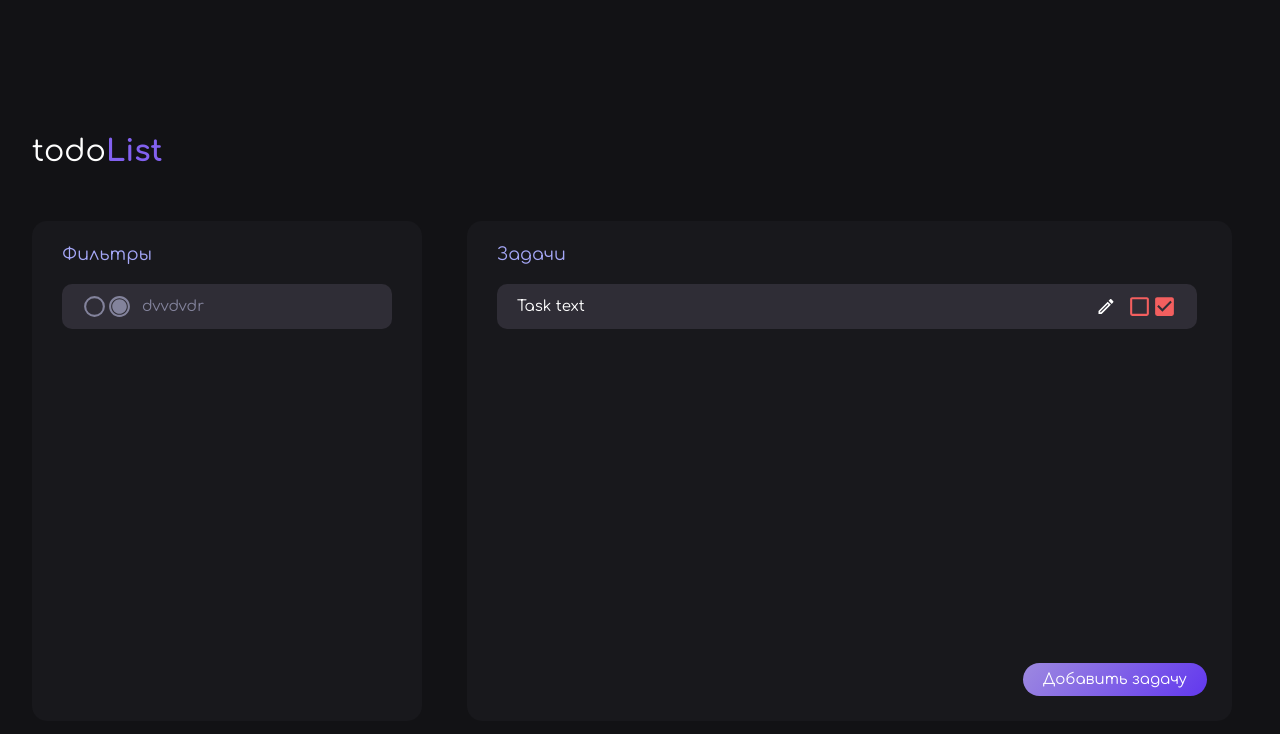
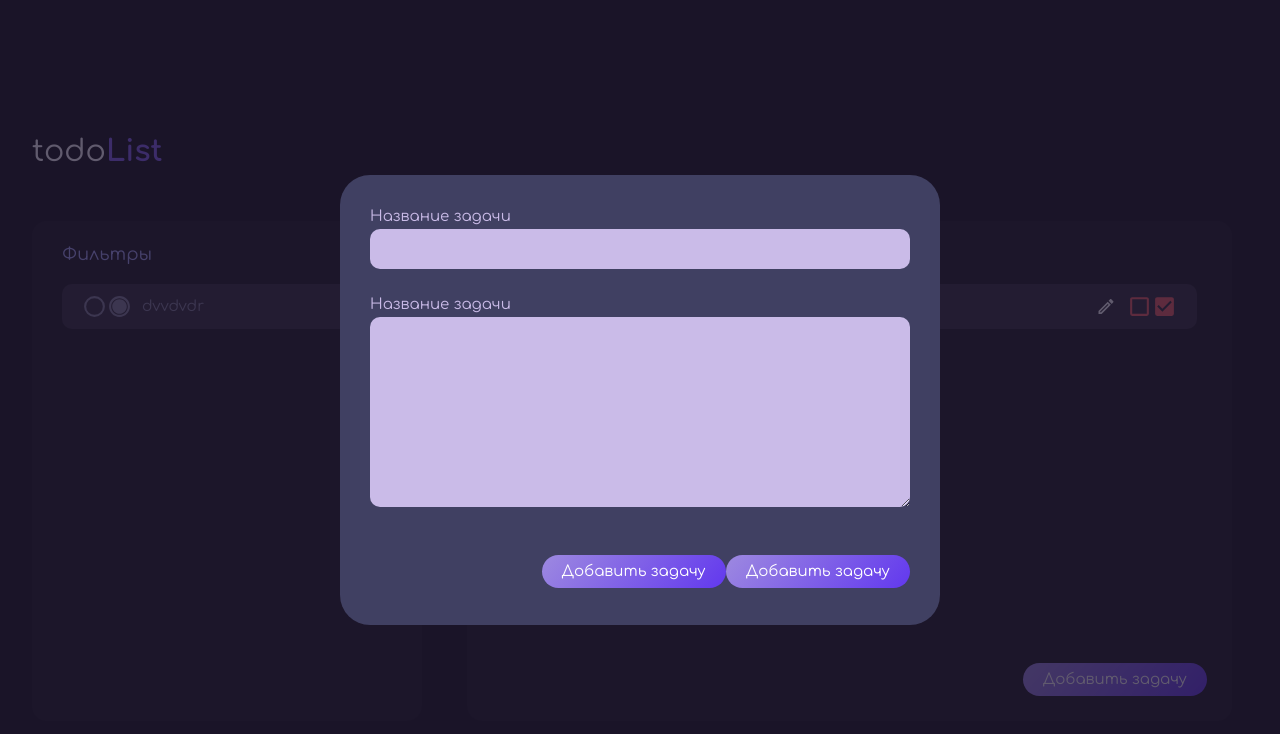
Before and after one commit to Katerina3337/todoList, a Vue app: page / in a window 1280 px wide. Shown: the top 734 px of the page. Built offline with nearby package versions, Linux system fonts and the light colour scheme.

Commit message:
TodoModal component

```diff
--- a/src/App.vue
+++ b/src/App.vue
@@ -1,6 +1,7 @@
 <script setup lang="ts">
 import todoList from '@/components/todoList.vue';
 import todoFilters from '@/components/todoFilters.vue';
+import TodoModal from '@/components/TodoModal.vue';
 </script>
 
 <template>
@@ -10,6 +11,7 @@ import todoFilters from '@/components/todoFilters.vue';
       <div class="todo__tabs">
         <todoFilters></todoFilters>
         <todoList></todoList>
+        <TodoModal/>
       </div>
     </div>
   </div>
--- /dev/null
+++ b/src/components/TodoModal.vue
@@ -0,0 +1,78 @@
+<script setup>
+import todoButton from '@/components/todoButton.vue';
+import TodoButton from "@/components/todoButton.vue";
+</script>
+
+<template>
+<div class="todo__modal-layout">
+  <div class="todo__modal">
+    <div class="todo__modal--text-field">
+      <label class="todo__modal--label" for="title">Название задачи</label>
+      <input class="todo__modal--input" type="text">
+    </div>
+    <div class="todo__modal--text-field">
+      <label class="todo__modal--label" for="title">Название задачи</label>
+      <textarea class="todo__modal--textarea" type="text" rows="10"></textarea>
+    </div>
+    <div class="todo__buttons">
+      <todo-button/>
+      <todo-button/>
+    </div>
+  </div>
+</div>
+</template>
+
+<style scoped>
+.todo__modal-layout {
+  position: fixed;
+  top: 0;
+  right: 0;
+  bottom: 0;
+  left: 0;
+
+  background-color: rgba(30, 22, 49, 0.7);
+  display: flex;
+  justify-content: center;
+  align-items: center;
+}
+
+.todo__modal {
+  display: flex;
+  flex-direction: column;
+  width: 600px;
+  height: 450px;
+  padding: 30px;
+  background-color: #404062;
+  border-radius: 30px;
+}
+
+.todo__modal--text-field {
+  margin-bottom: 1.5rem;
+  display: flex;
+  flex-direction: column;
+}
+
+.todo__modal--label {
+  color: #cabbe8;
+}
+
+.todo__modal--input {
+  min-height: 40px;
+}
+
+.todo__modal--input,
+.todo__modal--textarea {
+  padding: 10px;
+  outline: none;
+  font-size: 15px;
+  background-color: #cabbe8;
+  color: var(--color-accent);
+  border: none;
+  border-radius: 10px;
+}
+
+.todo__buttons {
+  margin-top: 1.5rem;
+  margin-left: auto;
+}
+</style>
```
